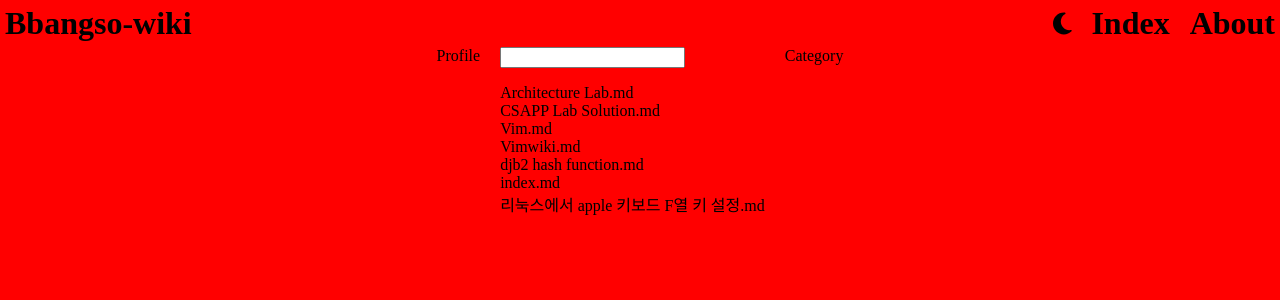
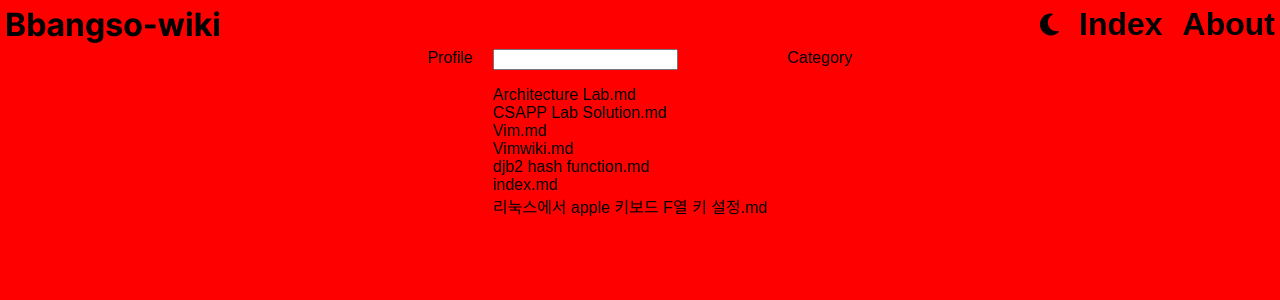
Before and after one commit to bbangso0322/kiwi-log, a Jekyll site: the page built from index.html, in a window 1280 px wide. Shown: the top 300 px of the page. Built offline with Jekyll 4.4.1, drawn with Linux system fonts in a browser that asks for light colours; some web fonts are replaced.

Commit message:
Add font

```diff
--- /dev/null
+++ b/_sass/font.scss
@@ -0,0 +1,53 @@
+@font-face {
+	font-family: 'Spoqa Han Sans Neo';
+	src: url('/assets/font/SpoqaHanSansNeo-Bold.ttf');
+	font-weight: 900;
+}
+
+@font-face {
+	font-family: 'Spoqa Han Sans Neo';
+	src: url('/assets/font/SpoqaHanSansNeo-Medium.ttf');
+	font-weight: 700;
+}
+
+@font-face {
+	font-family: 'Spoqa Han Sans Neo';
+	src: url('/assets/font/SpoqaHanSansNeo-Regular.ttf');
+	font-weight: 500;
+}
+
+@font-face {
+	font-family: 'Spoqa Han Sans Neo';
+	src: url('/assets/font/SpoqaHanSansNeo-Light.ttf');
+	font-weight: 300;
+}
+
+@font-face {
+	font-family: 'Inter';
+	src: url('/assets/font/Inter-Black.ttf');
+	font-weight: 900;
+}
+
+@font-face {
+	font-family: 'Inter';
+	src: url('/assets/font/Inter-Bold.ttf');
+	font-weight: 700;
+}
+
+@font-face {
+	font-family: 'Inter';
+	src: url('/assets/font/Inter-Medium.ttf');
+	font-weight: 500;
+}
+
+@font-face {
+	font-family: 'Inter';
+	src: url('/assets/font/Inter-Regular.ttf');
+	font-weight: 400;
+}
+
+@font-face {
+	font-family: 'Inter';
+	src: url('/assets/font/Inter-Light.ttf');
+	font-weight: 300;
+}
--- a/_sass/header.scss
+++ b/_sass/header.scss
@@ -5,6 +5,8 @@
 
 .wiki-name {
 	margin: 0;
+	font-weight: 700;
+	font-family: Inter;
 }
 
 .index-text {
--- a/_sass/main.scss
+++ b/_sass/main.scss
@@ -6,6 +6,8 @@ body {
 	margin: 0;
 	padding: 0;
 	background-color: var(--background-color);
+
+	font-family: 'Spoqa Han Sans Neo', sans-serif;
 }
 
 ul {
@@ -29,3 +31,4 @@ a {
 
 @import "header";
 @import "home";
+@import "font";
```
Also changed, not shown: assets/font/Inter-Black.ttf (added), assets/font/Inter-Bold.ttf (added), assets/font/Inter-ExtraBold.ttf (added), assets/font/Inter-ExtraLight.ttf (added), assets/font/Inter-Light.ttf (added), assets/font/Inter-Medium.ttf (added), assets/font/Inter-Regular.ttf (added), assets/font/Inter-SemiBold.ttf (added), assets/font/Inter-Thin.ttf (added), 5 other files.
